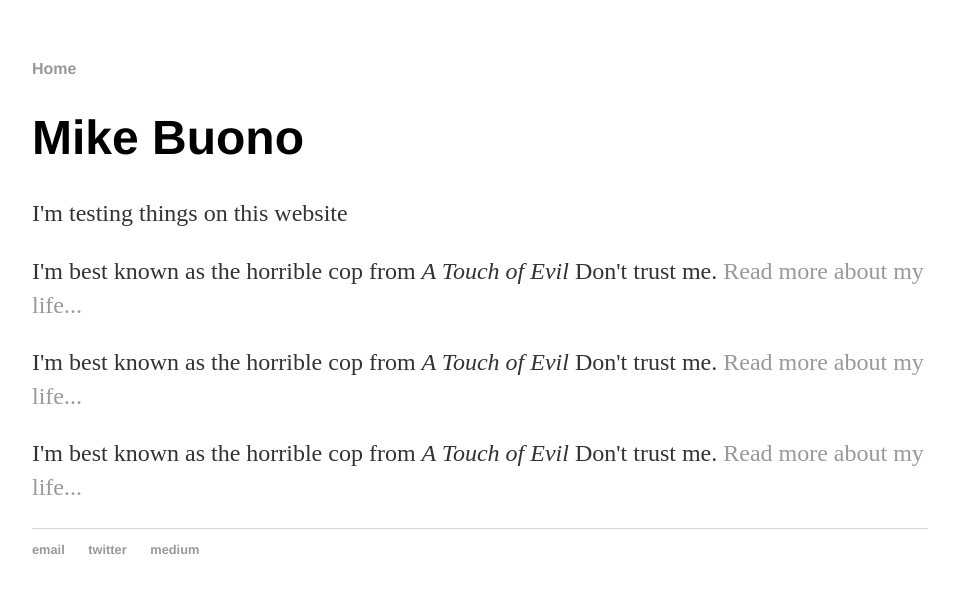
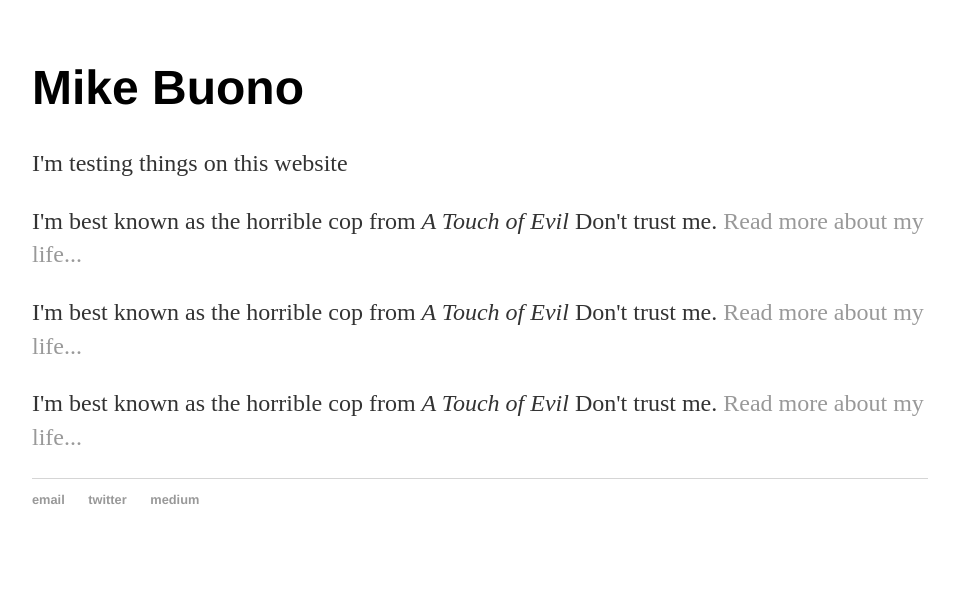
Before and after one commit to mikebuono/michaelbuono, a Jekyll site: the page built from index.html, in a window 1280 px wide. Shown: the top 593 px of the page, without its empty margins (160-1119 px from the left). Built offline with Jekyll 4.4.1, drawn with Linux system fonts in a browser that asks for light colours.

Commit message:
Update default.html
remove Home

```diff
--- a/_layouts/default.html
+++ b/_layouts/default.html
@@ -8,7 +8,6 @@
 		<body>
 			<nav>
 	    		<ul>
-	        		<li><a href="/">Home</a></li>
 	    		</ul>
 			</nav>
 			<div class="container">
```
